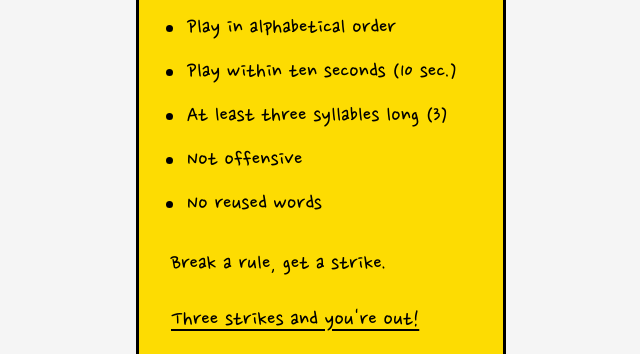
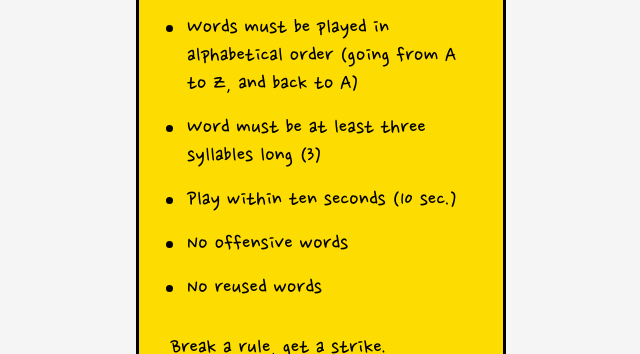
Before and after one commit to ondre86/Big-Word-Game, a website: page public/index.html in a window 1280 px wide. Shown: the part 446-800 px from the top of the page, without its empty margins (319-959 px from the left). Drawn offline with nearby package versions, Linux system fonts and the light colour scheme; a web font is replaced by a local one.

Commit message:
updated tutorial #3

```diff
--- a/public/index.html
+++ b/public/index.html
@@ -46,10 +46,10 @@
                     <br><br>
                     <span style="justify-content: center;" class="font1 flex">Rules</span>
                     <ul style="align-items: flex-start; padding: 0 0 0 1rem; margin: 1rem 0 2rem; gap: 1rem"  class="vert">
-                        <li>Play in alphabetical order</li>
+                        <li>Words must be played in alphabetical order &#40;going from A to Z, and back to A&#41;</li>
+                        <li>Word must be at least three syllables long &#40;3&#41;</li>
                         <li>Play within ten seconds &#40;10 sec.&#41;</li>
-                        <li>At least three syllables long &#40;3&#41;</li>
-                        <li>Not offensive</li>
+                        <li>No offensive words</li>
                         <li>No reused words</li>
                     </ul>
                     Break a rule, get a strike.
```
